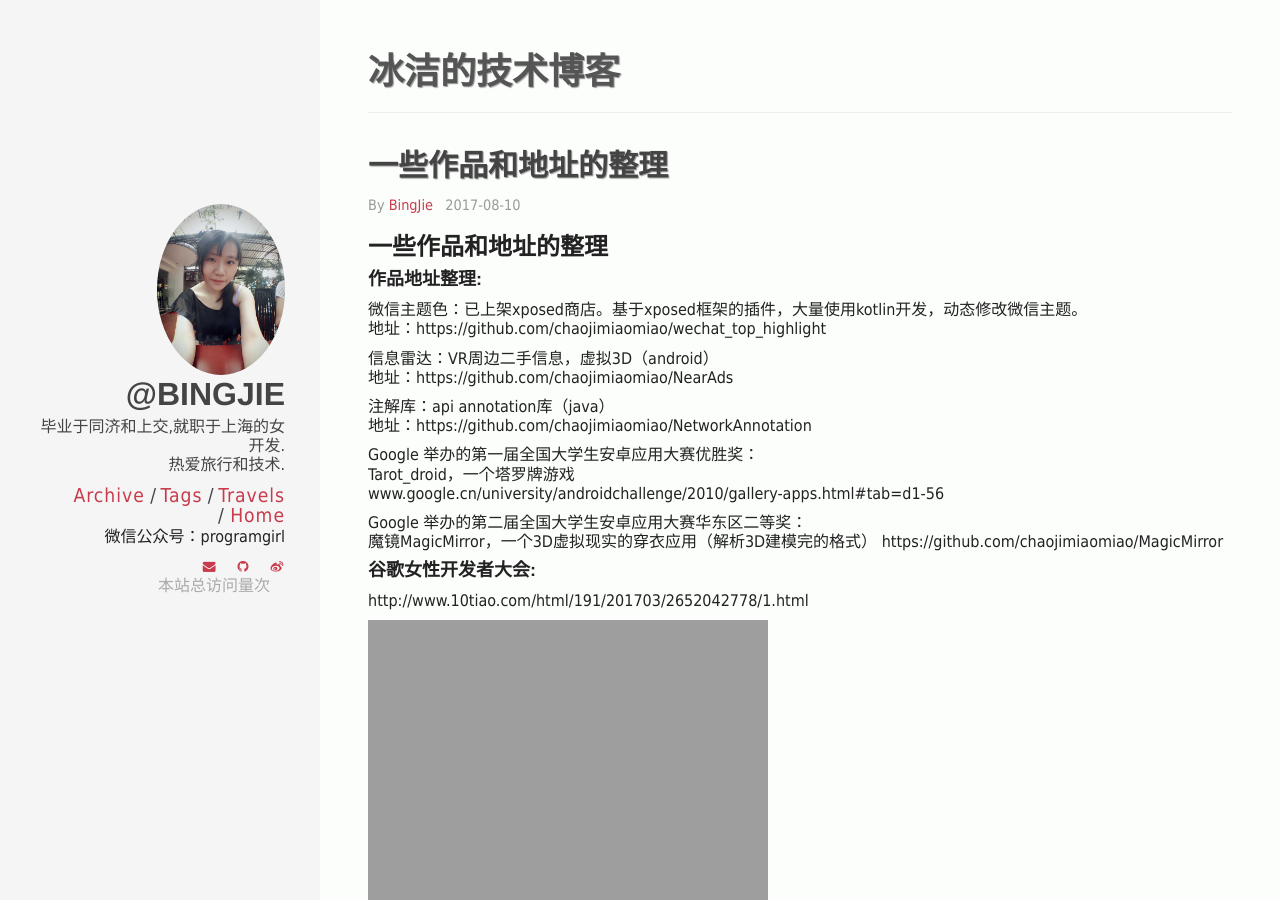
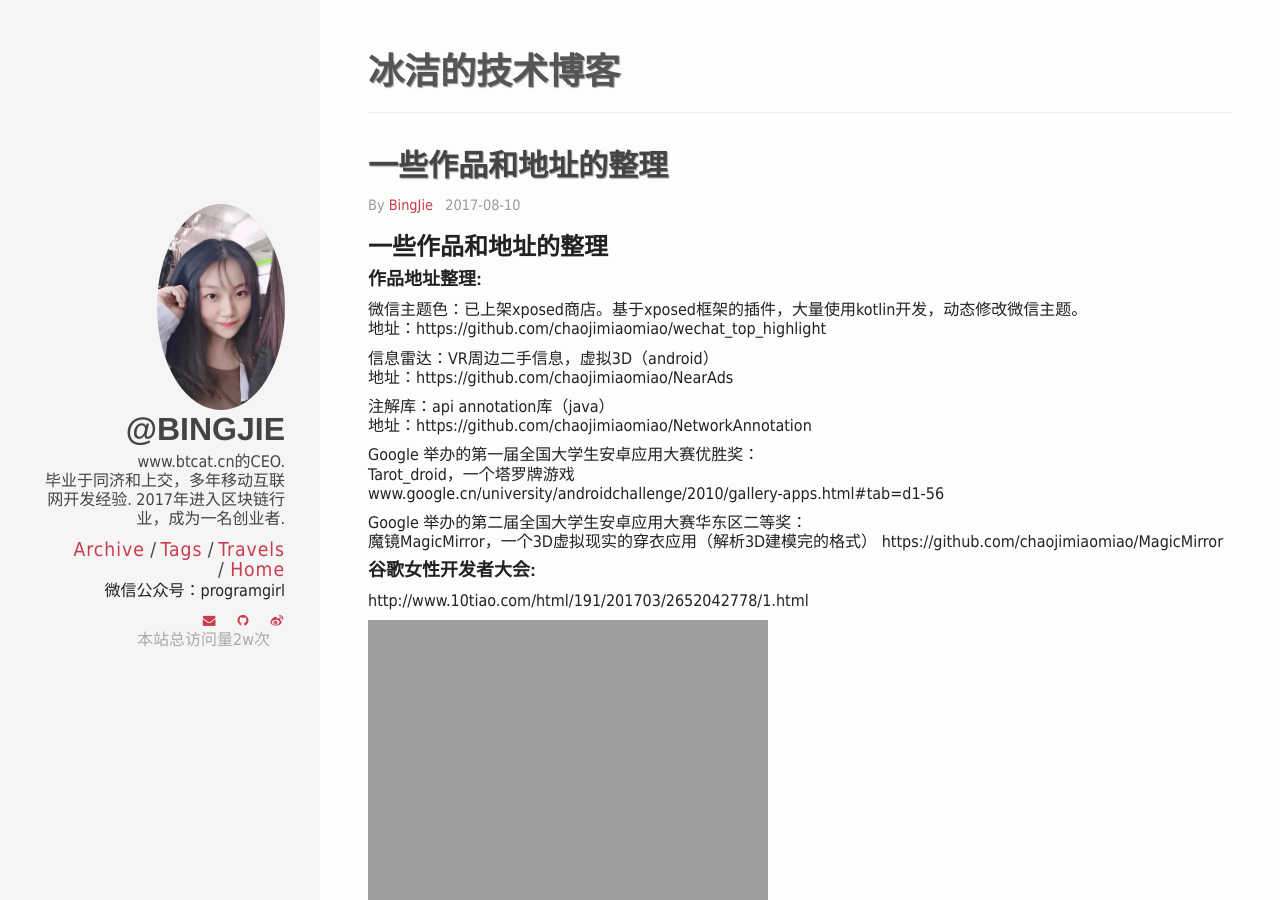
Before and after one commit to chaojimiaomiao/chaojimiaomiao.github.io, a Jekyll site: the page built from index.html, in a window 1280 px wide and 900 px high. Built offline with Jekyll 4.4.1, drawn with Linux system fonts in a browser that asks for light colours; comment, search, counter and statistics services are not loaded.

Commit message:
修改头像和介绍等

```diff
--- a/_config.yml
+++ b/_config.yml
@@ -38,9 +38,10 @@ kramdown:
 owner:
   name: BingJie
   avatar: bio-photo.jpg
-  bio: "毕业于同济和上交,就职于上海的女开发.</br>
-  热爱旅行和技术."
-  email: chaojimiaomiao@139.com
+  bio: "www.btcat.cn的CEO.</br>
+  毕业于同济和上交，多年移动互联网开发经验.
+  2017年进入区块链行业，成为一名创业者."
+  email: chaojimiaomiao@qq.com
   disqus-shortname: chaojimiaomiao
   google:
     plus: #username
--- a/_includes/sidebar.html
+++ b/_includes/sidebar.html
@@ -32,7 +32,7 @@
   </div>
   <span id="busuanzi_container_site_pv">
     <font color='#aaa'>
-    本站总访问量<span id="busuanzi_value_site_pv"></span>次
+    本站总访问量<span id="busuanzi_value_site_pv">2w</span>次
     </font>
   </span>
   <!--
```
Also changed, not shown: img/avatar.jpg.
